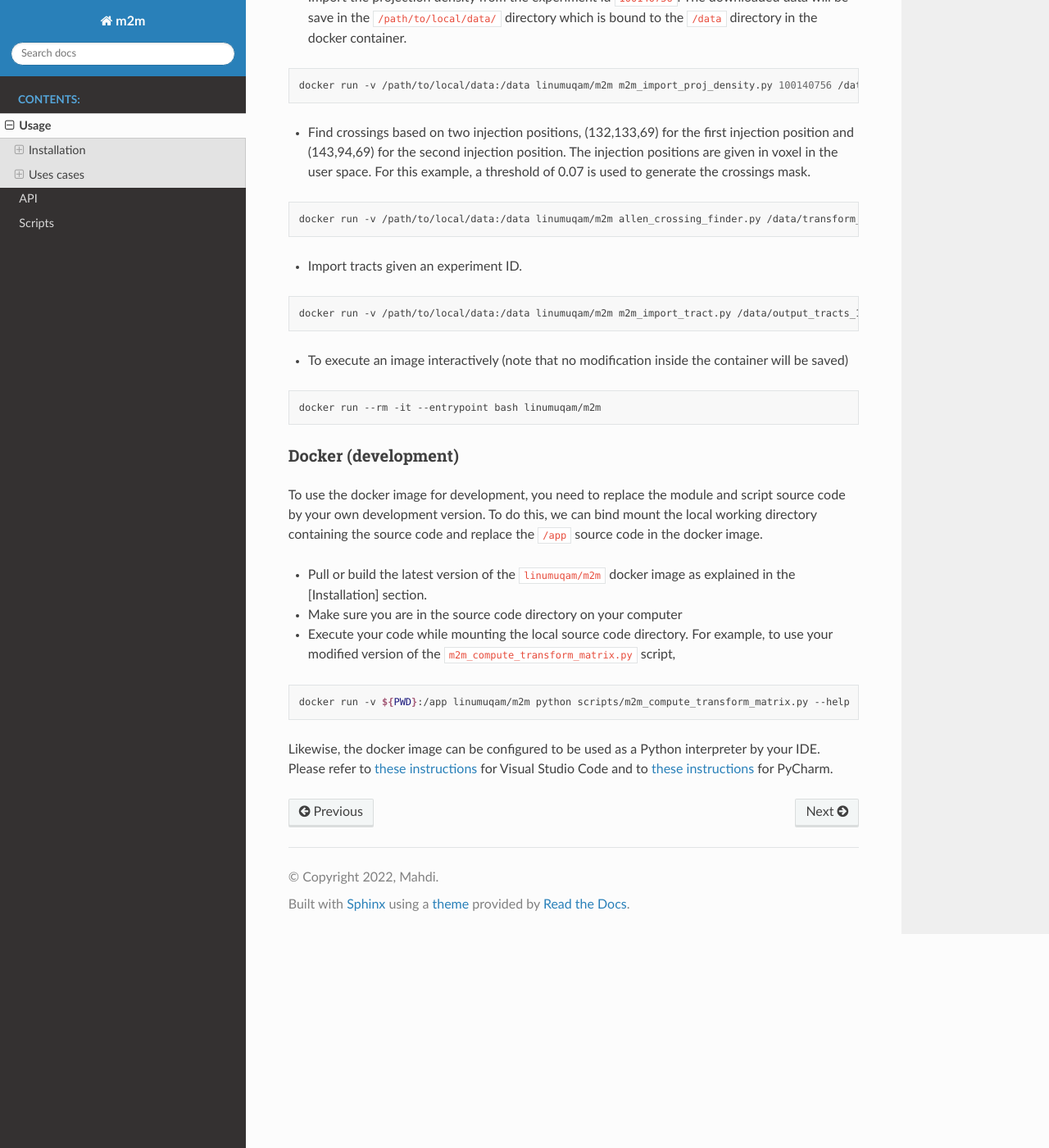
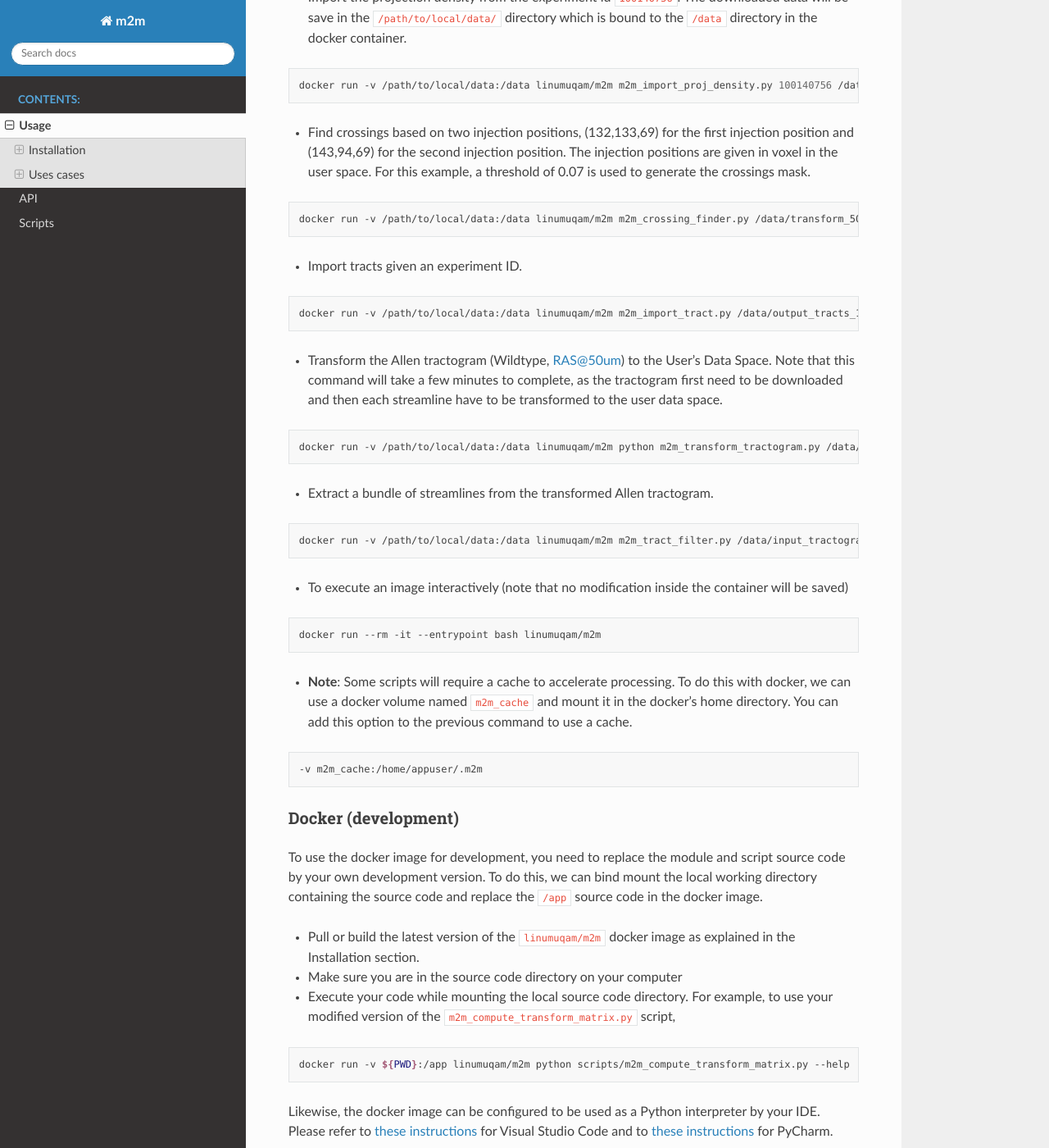
Before and after one commit to linum-uqam/m2m, a Sphinx documentation site: the page built from docs/usage.rst, in a window 1280 px wide and 1400 px high, scrolled down 1720 px. Shown: the whole window at 82% size. Built offline with Sphinx 7.4.7 and the Read the Docs theme 2.0.0, drawn with Linux system fonts in a browser that asks for light colours.

Commit message:
Adding missing usage examples

```diff
--- a/docs/usage.rst
+++ b/docs/usage.rst
@@ -79,7 +79,7 @@ Docker
 
 .. code-block:: bash
 
-    docker run -v /path/to/local/data:/data linumuqam/m2m allen_crossing_finder.py /data/transform_50micron.mat /data/reference.nii.gz 50 --red 132 133 69 --green 143 94 69 --injection --dir /data/detected_crossings --threshold 0.07
+    docker run -v /path/to/local/data:/data linumuqam/m2m m2m_crossing_finder.py /data/transform_50micron.mat /data/reference.nii.gz 50 --red 132 133 69 --green 143 94 69 --injection --dir /data/detected_crossings --threshold 0.07
 
 * Import tracts given an experiment ID.
 
@@ -87,17 +87,36 @@ Docker
 
     docker run -v /path/to/local/data:/data linumuqam/m2m m2m_import_tract.py /data/output_tracts_100140756.trk /data/transform_50micron.mat /data/reference.nii.gz 50 --ids 100140756
 
+* Transform the Allen tractogram (Wildtype, RAS@50um) to the User's Data Space. Note that this command will take a few minutes to complete, as the tractogram first need to be downloaded and then each streamline have to be transformed to the user data space.
+
+.. code-block:: bash
+
+    docker run -v /path/to/local/data:/data linumuqam/m2m python m2m_transform_tractogram.py /data/transformed_tractogram.trk /data/transform_50micron.mat /data/reference.nii.gz
+
+* Extract a bundle of streamlines from the transformed Allen tractogram.
+
+.. code-block:: bash
+
+    docker run -v /path/to/local/data:/data linumuqam/m2m m2m_tract_filter.py /data/input_tractogram.trk /data/output.trk /data/reference.nii.gz --sphere --center 132 133 69 --radius 2
+
 * To execute an image interactively (note that no modification inside the container will be saved)
 
 .. code-block:: bash
 
     docker run --rm -it --entrypoint bash linumuqam/m2m
 
+* **Note**: Some scripts will require a cache to accelerate processing. To do this with docker, we can use a docker volume named ``m2m_cache`` and mount it in the docker's home directory. You can add this option to the previous command to use a cache.
+
+.. code-block:: bash
+
+    -v m2m_cache:/home/appuser/.m2m
+
+
 Docker (development)
 ~~~~~~~~~~~~~~~~~~~~
 To use the docker image for development, you need to replace the module and script source code by your own development version. To do this, we can bind mount the local working directory containing the source code and replace the ``/app`` source code in the docker image.
 
-* Pull or build the latest version of the ``linumuqam/m2m`` docker image as explained in the [Installation] section.
+* Pull or build the latest version of the ``linumuqam/m2m`` docker image as explained in the Installation section.
 * Make sure you are in the source code directory on your computer
 * Execute your code while mounting the local source code directory. For example, to use your modified version of the ``m2m_compute_transform_matrix.py`` script,
 
```
